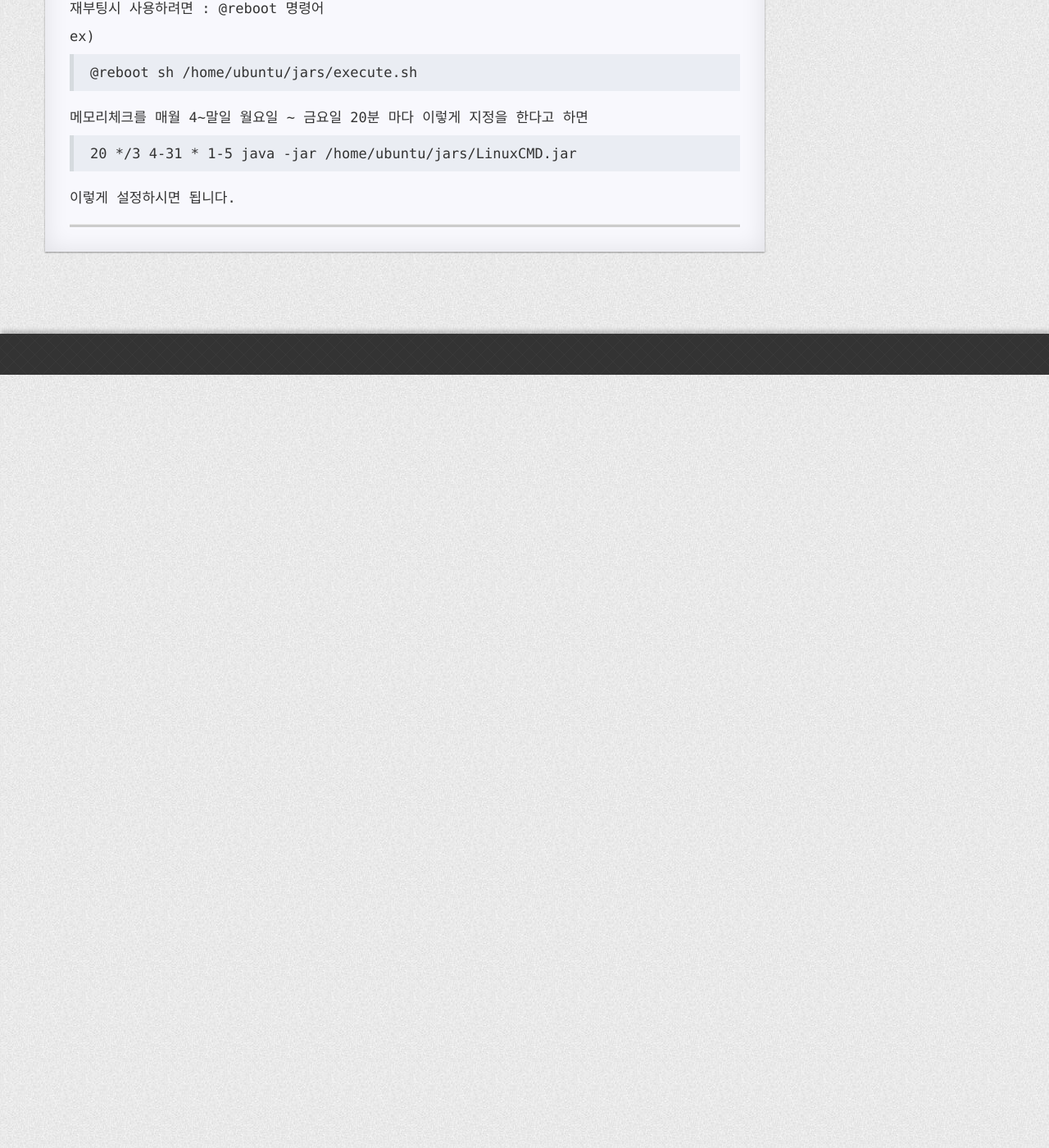
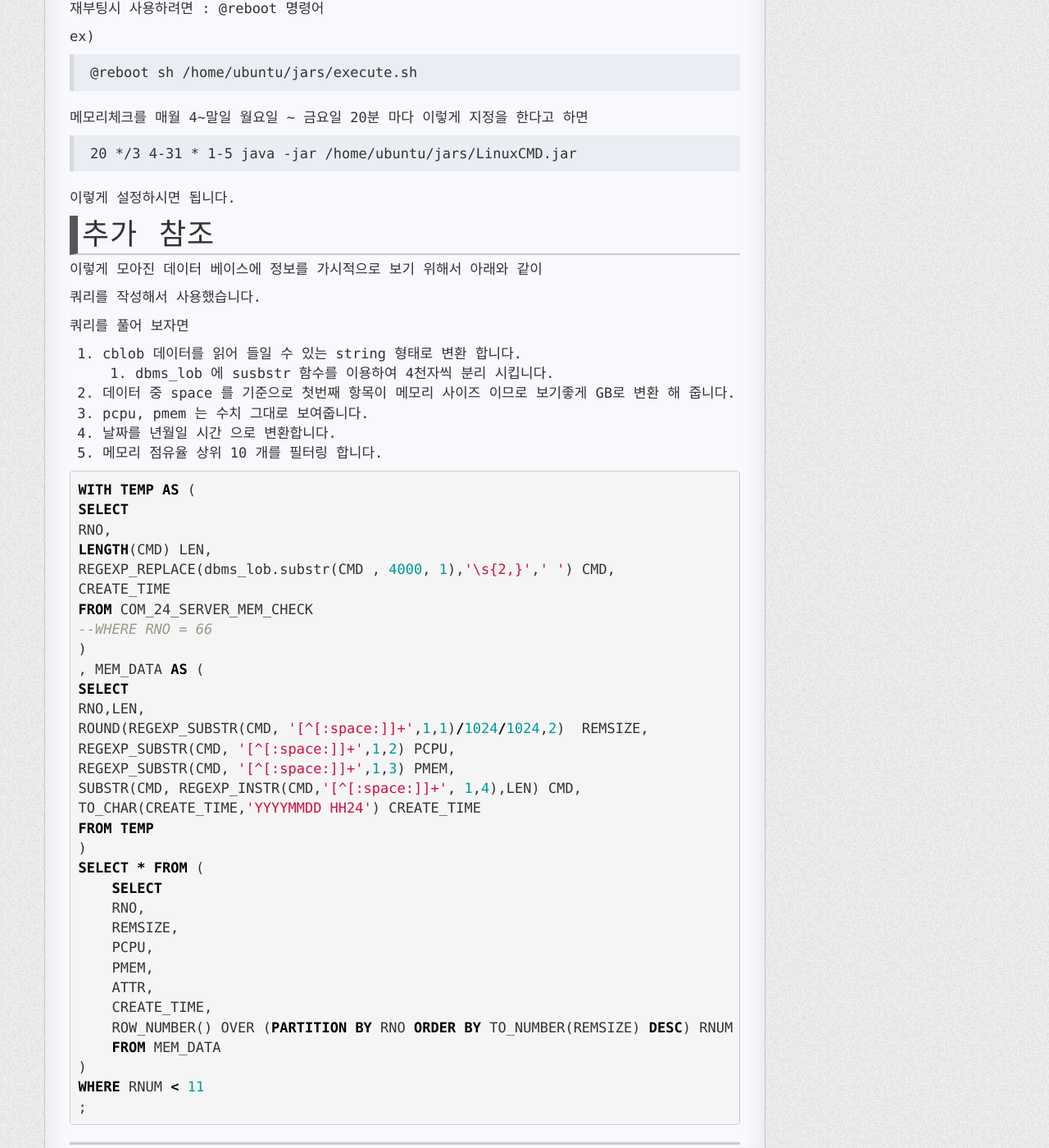
Before and after one commit to andurogit/andurogit.github.io, a Jekyll site: the page built from _posts/2020-09-28-java-toy.md, in a window 1280 px wide and 1400 px high, scrolled down 9210 px. Shown: the whole window at 82% size. Built offline with Jekyll 4.4.1, drawn with Linux system fonts in a browser that asks for light colours; nearby versions of some CDN libraries; a style sheet for code colours, icons or effects is not loaded.

Commit message:
ADD QUERY

````diff
--- a/_posts/2020-09-28-java-toy.md
+++ b/_posts/2020-09-28-java-toy.md
@@ -334,3 +334,53 @@ ex)
 > 20 */3 4-31 * 1-5 java -jar /home/ubuntu/jars/LinuxCMD.jar
 
 이렇게 설정하시면 됩니다.
+
+# 추가 참조
+
+이렇게 모아진 데이터 베이스에 정보를 가시적으로 보기 위해서 아래와 같이
+
+쿼리를 작성해서 사용했습니다.
+
+쿼리를 풀어 보자면
+
+1. cblob 데이터를 읽어 들일 수 있는 string 형태로 변환 합니다.
+    1. dbms_lob 에 susbstr 함수를 이용하여 4천자씩 분리 시킵니다.
+1. 데이터 중 space 를 기준으로 첫번째 항목이 메모리 사이즈 이므로 보기좋게 GB로 변환 해 줍니다.
+1. pcpu, pmem 는 수치 그대로 보여줍니다.
+1. 날짜를 년월일 시간 으로 변환합니다.
+1. 메모리 점유율 상위 10 개를 필터링 합니다.
+
+```sql
+WITH TEMP AS (
+SELECT
+RNO,
+LENGTH(CMD) LEN,
+REGEXP_REPLACE(dbms_lob.substr(CMD , 4000, 1),'\s{2,}',' ') CMD,
+CREATE_TIME
+FROM COM_24_SERVER_MEM_CHECK
+--WHERE RNO = 66
+)
+, MEM_DATA AS (
+SELECT
+RNO,LEN,
+ROUND(REGEXP_SUBSTR(CMD, '[^[:space:]]+',1,1)/1024/1024,2)  REMSIZE,
+REGEXP_SUBSTR(CMD, '[^[:space:]]+',1,2) PCPU,
+REGEXP_SUBSTR(CMD, '[^[:space:]]+',1,3) PMEM,
+SUBSTR(CMD, REGEXP_INSTR(CMD,'[^[:space:]]+', 1,4),LEN) CMD,
+TO_CHAR(CREATE_TIME,'YYYYMMDD HH24') CREATE_TIME
+FROM TEMP
+)
+SELECT * FROM (
+    SELECT
+    RNO,
+    REMSIZE,
+    PCPU,
+    PMEM,
+    ATTR,
+    CREATE_TIME,
+    ROW_NUMBER() OVER (PARTITION BY RNO ORDER BY TO_NUMBER(REMSIZE) DESC) RNUM
+    FROM MEM_DATA
+)
+WHERE RNUM < 11
+;
+```
````
